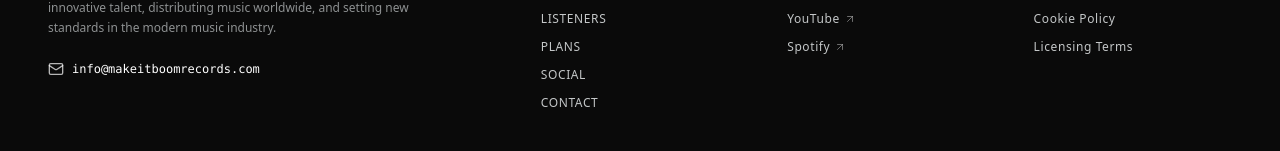
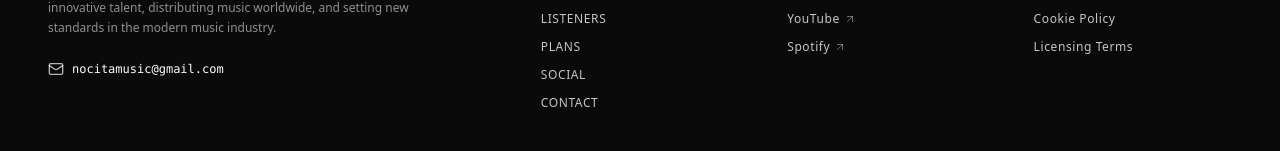
Before and after one commit to boomindev/make-it-boom-records, a React (Vite) app: page / in a window 1280 px wide. Shown: the part 6418-6569 px from the top of the page. Built offline with nearby package versions, Linux system fonts and the light colour scheme.

Commit message:
fix: update contact email to nocitamusic@gmail.com

```diff
--- a/index.html
+++ b/index.html
@@ -64,7 +64,7 @@
           "image": "https://makeitboomrecords.com/logo.png",
           "description": "Make It Boom Records es un sello discográfico internacional independiente de música urbana y talento global.",
           "genre": ["Música Urbana", "Trap", "Reggaeton", "Hip-Hop", "Electronic"],
-          "email": "info@makeitboomrecords.com",
+          "email": "nocitamusic@gmail.com",
           "sameAs": [
             "https://open.spotify.com/user/31s2kxyer6i77w7iizc4f4aohjje",
             "https://www.instagram.com/makeitboomrecords",
--- a/src/components/Footer.tsx
+++ b/src/components/Footer.tsx
@@ -31,8 +31,8 @@ export const Footer: React.FC = () => {
 
             <div className="flex items-center gap-2 text-xs font-mono text-white">
               <Mail className="w-4 h-4 text-white/70" />
-              <a href="mailto:info@makeitboomrecords.com" className="hover:underline">
-                info@makeitboomrecords.com
+              <a href="mailto:nocitamusic@gmail.com" className="hover:underline">
+                nocitamusic@gmail.com
               </a>
             </div>
           </div>
```
